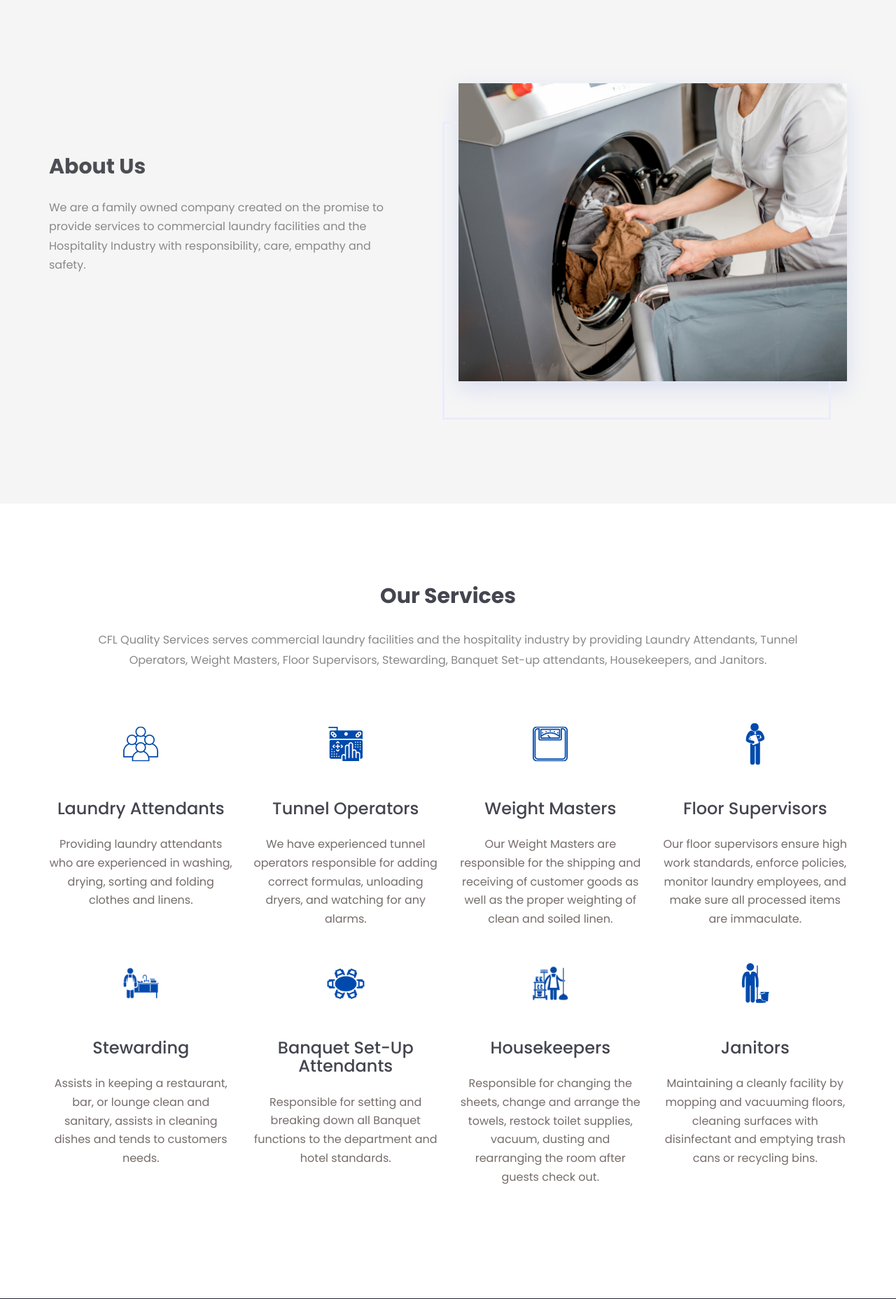
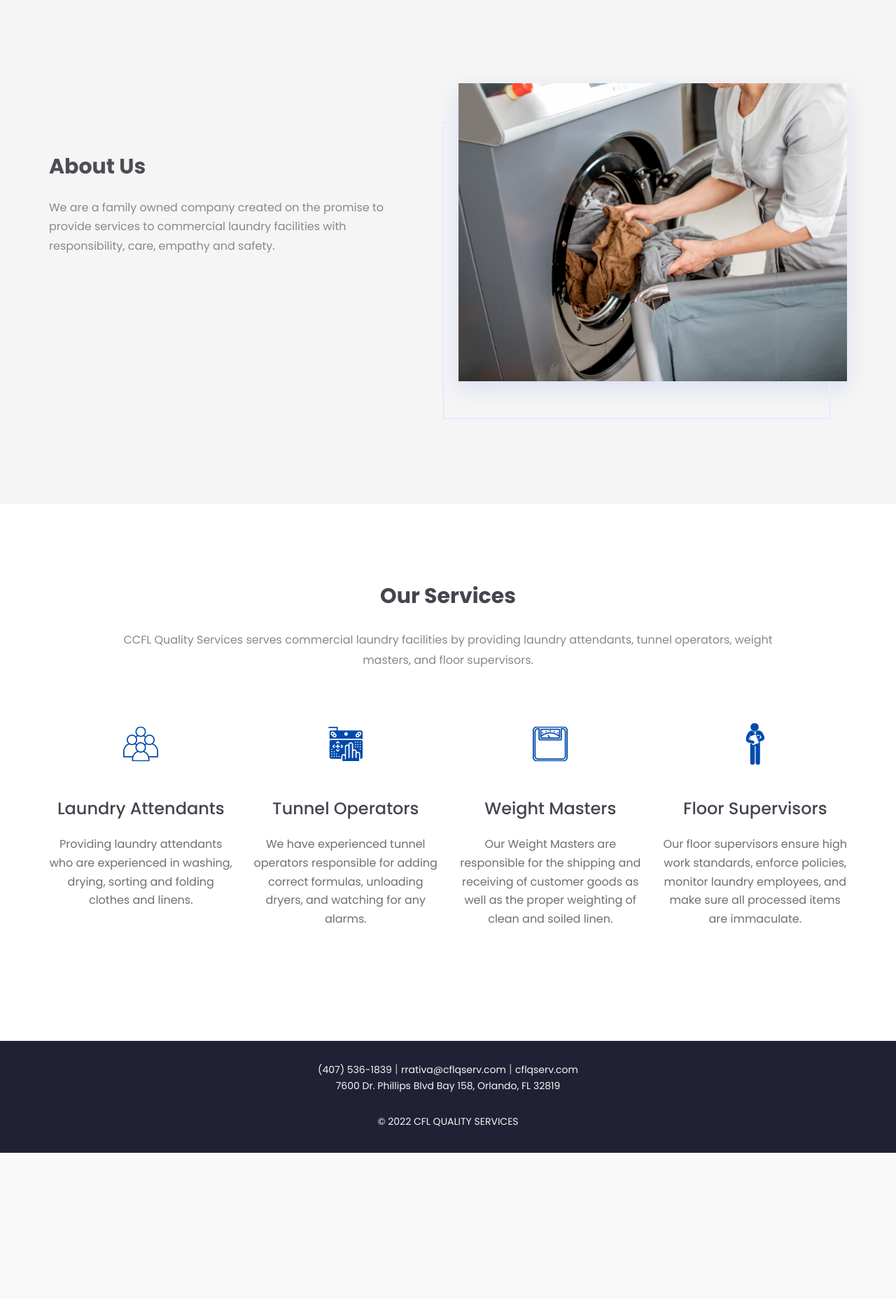
Before and after one commit to Peterortiz82/cfl_quality_services, a PHP site: page / in a window 1280 px wide. Shown: the part 847-2704 px from the top of the page at 70% size. After the commit the page ends 2495 px from the top, so only its background shows below. Run offline with PHP 8.4, Linux system fonts and the light colour scheme; some libraries are stand-ins or nearby versions; some web fonts are replaced.

Commit message:
Remove all references of hospitality mentioned on the site

```diff
--- a/assets/css/style.css
+++ b/assets/css/style.css
@@ -406,7 +406,7 @@ html,body{
 	z-index:1;
 }
 .single-slide-item.slide-3 {
-	background-image:url(../../assets/images/banner/banner3.png);
+	background-image:url(../../assets/images/banner/banner-3.png);
 	position:relative;
 	z-index:1;
 }
--- a/index.html
+++ b/index.html
@@ -4,7 +4,7 @@
     <head>
 			<!-- META DATA -->
 			<meta charset="utf-8">
-			<meta name="description" content="Serving Central Florida's Hospitality and Commercial Laundry needs. (407) 670-8691 | rrativa@cflqserv.com | cflqserv.com">
+			<meta name="description" content="Serving Central Florida's Commercial Laundry needs. (407) 670-8691 | rrativa@cflqserv.com | cflqserv.com">
 			<meta name="google-site-verification" content="mvZlj2W1cPSrqjwrTxuDAzeWxbJF2Ve61znoElBhg_w"/>
 			<meta http-equiv="X-UA-Compatible" content="IE=edge">
 			<title>CFL QUALITY SERVICES</title>
@@ -126,7 +126,7 @@
 										<div class="single-slide-item-content">
 											<h2>CFL <br> Quality Services</h2>
 											<p>
-												Serving Central Florida's Hospitality and Commercial Laundry needs.
+												Serving Central Florida's commercial laundry needs.
 											</p>
 										</div><!-- /.single-slide-item-content-->
 									</div><!-- /.col-->
@@ -142,7 +142,7 @@
 										<div class="single-slide-item-content">
 											<h2>CFL <br> Quality Services</h2>
 											<p>
-												Serving Central Florida's Hospitality and Commercial Laundry needs.
+												Serving Central Florida's commercial laundry needs.
 											</p>
 										</div><!-- /.single-slide-item-content-->
 									</div><!-- /.col-->
@@ -158,7 +158,7 @@
 										<div class="single-slide-item-content">
 											<h2>CFL <br> Quality Services</h2>
 											<p>
-												Serving Central Florida's Hospitality and Commercial Laundry needs.
+												Serving Central Florida's commercial laundry needs.
 											</p>
 										</div><!-- /.single-slide-item-content-->
 									</div><!-- /.col-->
@@ -192,7 +192,7 @@
 								<div class="about-us-txt">
 									<h2>about us</h2>
 									<p>
-										We are a family owned company created on the promise to provide services to commercial laundry facilities and the Hospitality Industry with responsibility, care, empathy and safety.
+										We are a family owned company created on the promise to provide services to commercial laundry facilities with responsibility, care, empathy and safety.
 									</p>
 								</div><!--/.about-us-txt-->
 							</div><!--/.single-about-us-->
@@ -218,12 +218,12 @@
 						<div class="section-header text-center">
 							<h2>our services</h2>
 							<p>
-								CFL Quality Services serves commercial laundry facilities and the hospitality industry by providing Laundry Attendants, Tunnel Operators, Weight Masters, Floor Supervisors, Stewarding, Banquet Set-up attendants, Housekeepers, and Janitors.
+								CCFL Quality Services serves commercial laundry facilities by providing laundry attendants, tunnel operators, weight masters, and floor supervisors.
 							</p>
 						</div><!--/.section-header-->
 						<div class="service-content-one">
 							<div class="row">
-								<div class="col-md-3">
+								<div class="col-sm-3 col-xs-12">
 									<div class="service-single text-center">
 										<div class="service-img">
 											<img src="assets/images/service/service1.png" alt="image of service" />
@@ -238,7 +238,7 @@
 										</div><!--/.service-txt-->
 									</div><!--/.service-single-->
 								</div><!--/.col-->
-								<div class="col-md-3">
+								<div class="col-sm-3 col-xs-12">
 									<div class="service-single text-center">
 										<div class="service-img">
 											<img src="assets/images/service/service2.png" alt="image of service" />
@@ -253,7 +253,7 @@
 										</div><!--/.service-txt-->
 									</div><!--/.service-single-->
 								</div><!--/.col-->
-								<div class="col-md-3">
+								<div class="col-sm-3 col-xs-12">
 									<div class="service-single text-center">
 										<div class="service-img">
 											<img src="assets/images/service/service3.png" alt="image of service" />
@@ -268,7 +268,7 @@
 										</div><!--/.service-txt-->
 									</div><!--/.service-single-->
 								</div><!--/.col-->
-								<div class="col-md-3">
+								<div class="col-sm-3 col-xs-12">
 									<div class="service-single text-center">
 										<div class="service-img">
 											<img src="assets/images/service/service4.png" alt="image of service" />
@@ -284,68 +284,6 @@
 									</div><!--/.service-single-->
 								</div><!--/.col-->
 							</div>
-							<div class="row text-center">
-								<div class="col-md-3">
-									<div class="service-single text-center">
-										<div class="service-img">
-											<img src="assets/images/service/steward.png" alt="image of service" />
-										</div><!--/.service-img-->
-										<div class="service-txt">
-											<h2>
-												<a href="#service">Stewarding</a>
-											</h2>
-											<p>
-												Assists in keeping a restaurant, bar, or lounge clean and sanitary, assists in cleaning dishes and tends to customers needs.
-											</p>
-										</div><!--/.service-txt-->
-									</div><!--/.service-single-->
-								</div><!--/.col-->
-								<div class="col-md-3">
-									<div class="service-single text-center">
-										<div class="service-img">
-											<img src="assets/images/service/banquet.png" alt="image of service" />
-										</div><!--/.service-img-->
-										<div class="service-txt">
-											<h2>
-												<a href="#service">Banquet Set-up attendants</a>
-											</h2>
-											<p>
-												Responsible for setting and breaking down all Banquet functions to the department and hotel standards.
-											</p>
-										</div><!--/.service-txt-->
-									</div><!--/.service-single-->
-								</div><!--/.col-->
-								<div class="col-md-3">
-									<div class="service-single text-center">
-										<div class="service-img">
-											<img src="assets/images/service/housekeeper.png" alt="image of service" />
-										</div><!--/.service-img-->
-										<div class="service-txt">
-											<h2>
-												<a href="#service">Housekeepers</a>
-											</h2>
-											<p>
-												Responsible for changing the sheets, change and arrange the towels, restock toilet supplies, vacuum, dusting and rearranging the room after guests check out.
-											</p>
-										</div><!--/.service-txt-->
-									</div><!--/.service-single-->
-								</div><!--/.col-->
-								<div class="col-md-3">
-									<div class="service-single text-center">
-										<div class="service-img">
-											<img src="assets/images/service/service7.png" alt="image of service" />
-										</div><!--/.service-img-->
-										<div class="service-txt">
-											<h2>
-												<a href="#service">Janitors</a>
-											</h2>
-											<p>
-												Maintaining a cleanly facility by mopping and vacuuming floors, cleaning surfaces with disinfectant and emptying trash cans or recycling bins.
-											</p>
-										</div><!--/.service-txt-->
-									</div><!--/.service-single-->
-								</div><!--/.col-->
-							</div><!--/.row-->
 						</div><!--/.service-content-one-->
 					</div><!--/.service-details-->
 				</div><!--/.container-->
```
